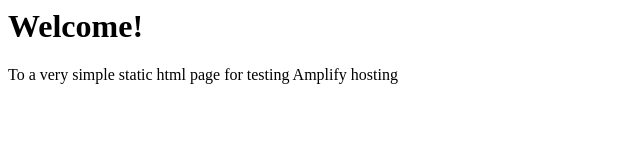
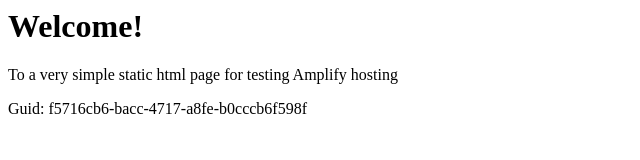
Before and after one commit to aws-aemilia-iad/Github-PR-Commit-Integration-Test-DoNotTouch-v0-prod-us-east-1, a website: page src/index.html in a window 1280 px wide. Shown: the whole page, without its empty margins (0-640 px from the left). Drawn offline with Linux system fonts and the light colour scheme.

Commit message:
commit from integ tests

```diff
--- a/src/index.html
+++ b/src/index.html
@@ -1,3 +1,5 @@
+
+
 <html lang="en">
 
 <head>
@@ -10,6 +12,6 @@
 <body>
     <h1>Welcome!</h1>
     <p>To a very simple static html page for testing Amplify hosting</p>
-</body>
+    <p>Guid: f5716cb6-bacc-4717-a8fe-b0cccb6f598f</p></body>
 
 </html>
```
